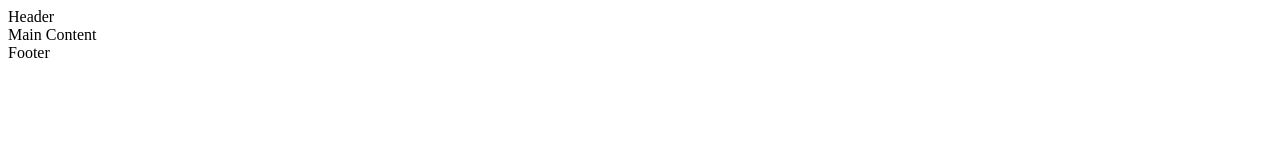
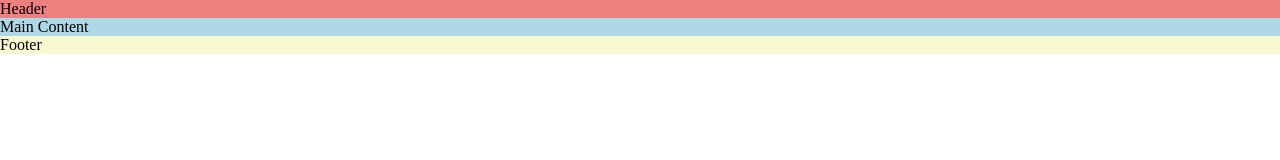
Before and after one commit to student0Zero/CI_Love-Running, a plain HTML site: page index.html in a window 1280 px wide. Drawn offline with Linux system fonts and the light colour scheme.

Commit message:
created wildcard default reset. Added background color to body elements for testing

```diff
--- /dev/null
+++ b/assets/css/style.css
@@ -0,0 +1,21 @@
+/* Asterisk wildcard selector to override default styles added by browser */
+* {
+    padding: 0;
+    margin: 0;
+    box-sizing: border-box;
+}
+
+/* Header Style */
+header {
+    background-color: lightcoral;
+}
+
+/* Main Style */
+main {
+    background-color: lightblue;
+}
+
+/* Footer Style */
+footer {
+    background-color: lightgoldenrodyellow;
+}
--- a/index.html
+++ b/index.html
@@ -16,6 +16,9 @@
     <link rel="apple-touch-icon" sizes="180x180" href="assets/favicon/apple-touch-icon.png">
     <link rel="icon" type="image/png" sizes="32x32" href="assets/favicon/favicon-32x32.png">
     <link rel="icon" type="image/png" sizes="16x16" href="assets/favicon/favicon-16x16.png">
+
+    <!--Stylesheet-->
+    <link rel="stylesheet" href="/assets/css/style.css">
 </head>
 
 <body>
```
